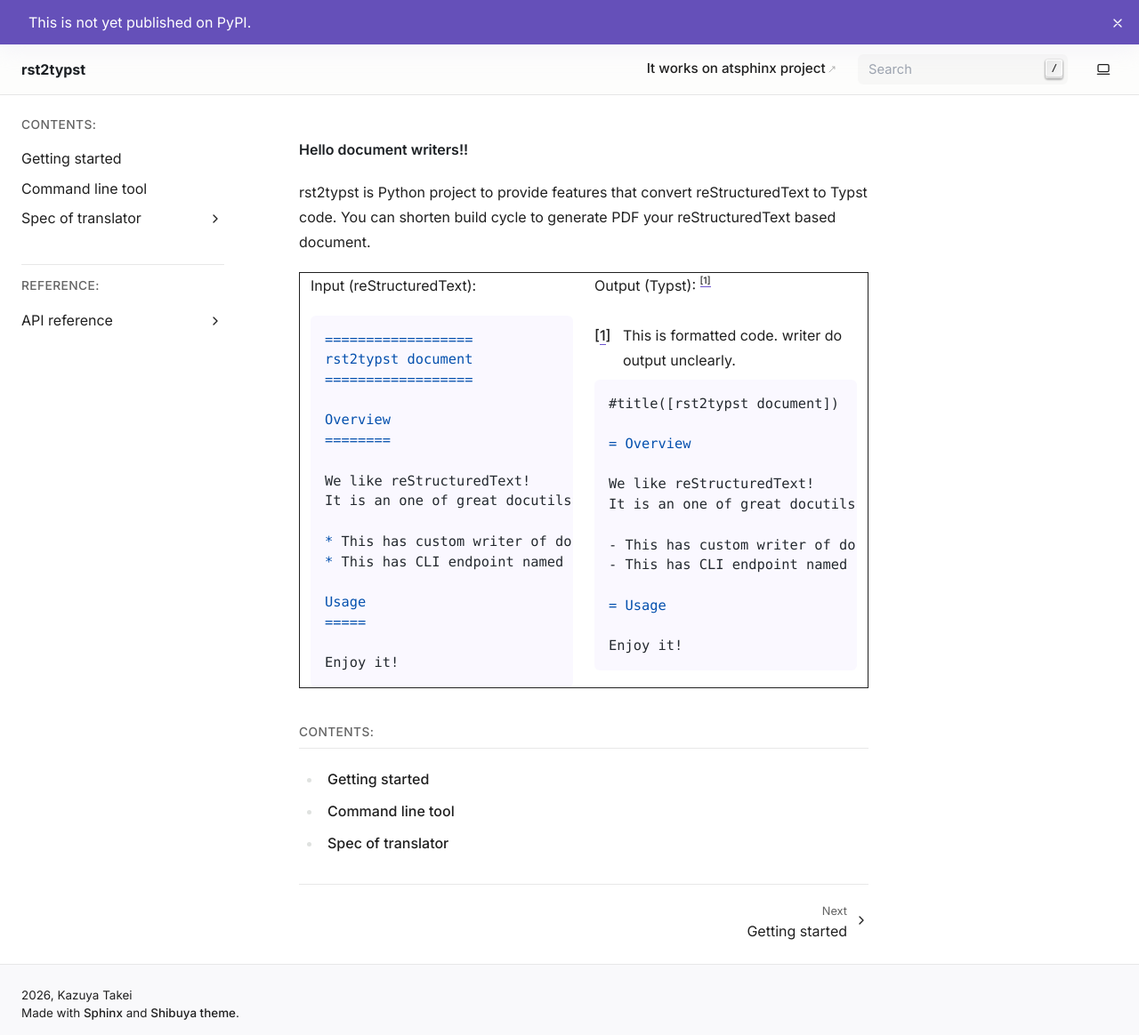
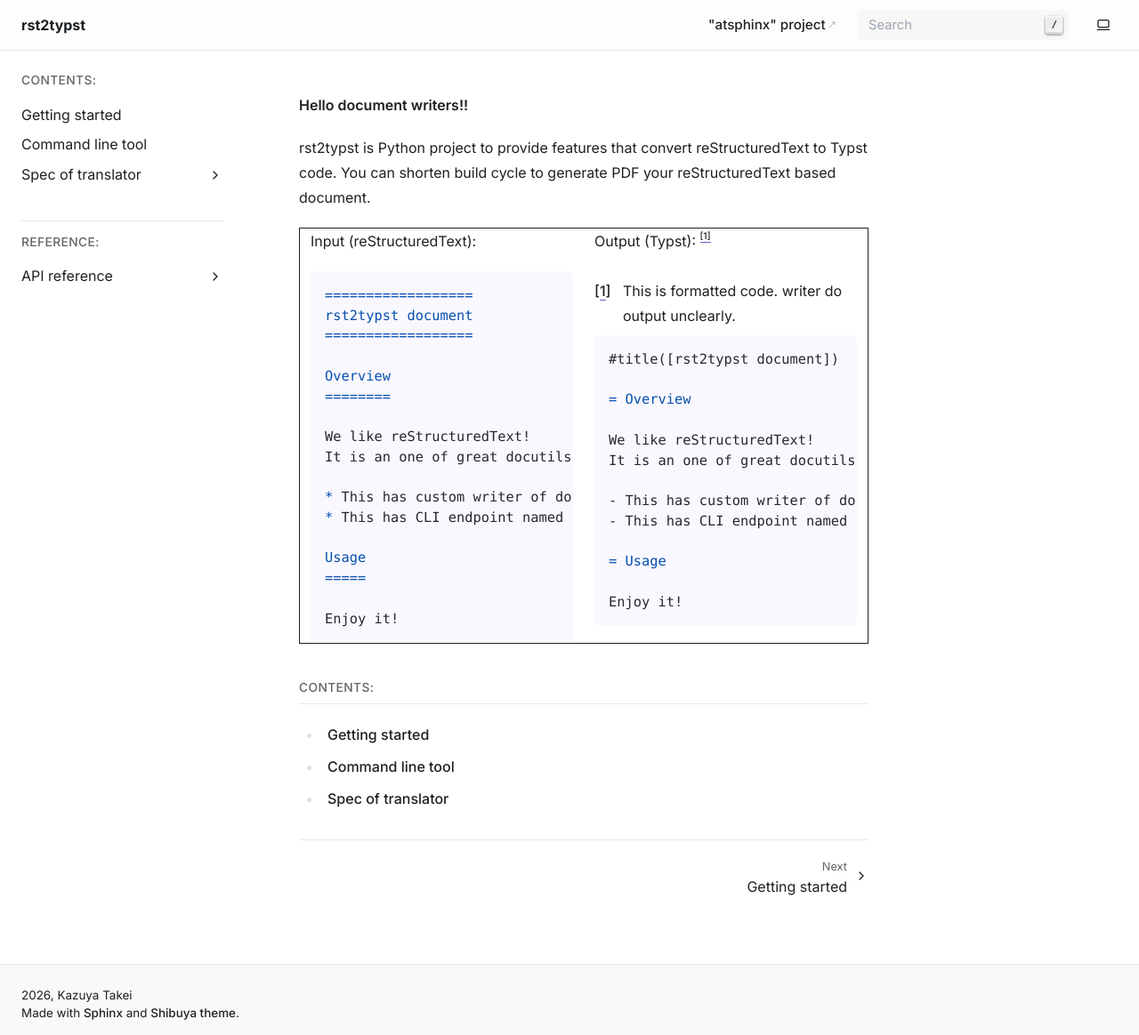
Before and after one commit to atsphinx/rst2typst, a Sphinx documentation site: the page built from docs/index.rst, in a window 1280 px wide and 1164 px high. Shown: the whole window at 89% size. Built offline with Sphinx 7.4.7, drawn with Linux system fonts in a browser that asks for light colours; pages that are not in the unit, such as notebooks, are missing from menus.

Commit message:
doc: Misc updates

```diff
--- a/docs/conf.py
+++ b/docs/conf.py
@@ -1,3 +1,5 @@
+import os
+
 # -- Project information
 project = "rst2typst"
 copyright = "2026, Kazuya Takei"
@@ -23,17 +25,19 @@
 html_theme = "shibuya"
 html_static_path = ["_static"]
 html_theme_options = {
-    "announcement": "This is not yet published on PyPI.",
     "github_url": "https://github.com/atsphinx/rst2typst",
     "nav_links": [
         {
-            "title": "It works on atsphinx project",
+            "title": '"atsphinx" project',
             "url": "https://atsphinx.github.io/",
             "external": True,
         },
     ],
     "nav_links_align": "right",
 }
+_announcement = os.environ.get("SHIBUYA_ANNOUNCEMENT", None)
+if _announcement:
+    html_theme_options["announcement"] = _announcement
 
 # -- Options for extensions
 # sphinx.ext.intersphinx
```
